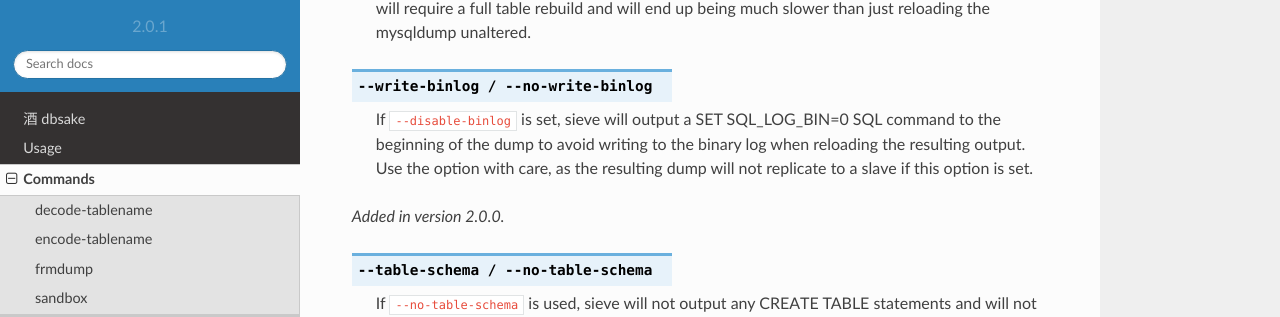
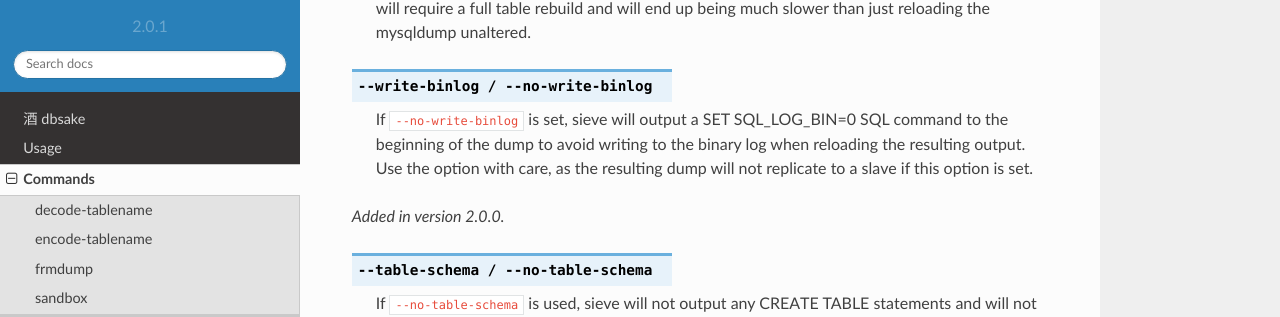
Before and after one commit to abg/dbsake, a Sphinx documentation site: the page built from docs/commands/sieve.rst, in a window 1280 px wide and 900 px high, scrolled down 3769 px. Shown: the part 146-463 px from the top of the window. Built offline with Sphinx 7.4.7 and the Read the Docs theme 2.0.0, drawn with Linux system fonts in a browser that asks for light colours.

Commit message:
sieve --disable-binlog -> --no-write-binlog
Missing reference to a previous incaranation of this option
from dbsake 2.0 development.  Only a documentation update.

Resolves issue #81

```diff
--- a/docs/commands/sieve.rst
+++ b/docs/commands/sieve.rst
@@ -211,7 +211,7 @@ Options
 
 .. option:: --write-binlog / --no-write-binlog
 
-   If ``--disable-binlog`` is set, sieve will output a SET SQL_LOG_BIN=0 SQL
+   If ``--no-write-binlog`` is set, sieve will output a SET SQL_LOG_BIN=0 SQL
    command to the beginning of the dump to avoid writing to the binary log
    when reloading the resulting output.  Use the option with care, as the
    resulting dump will not replicate to a slave if this option is set.
```
